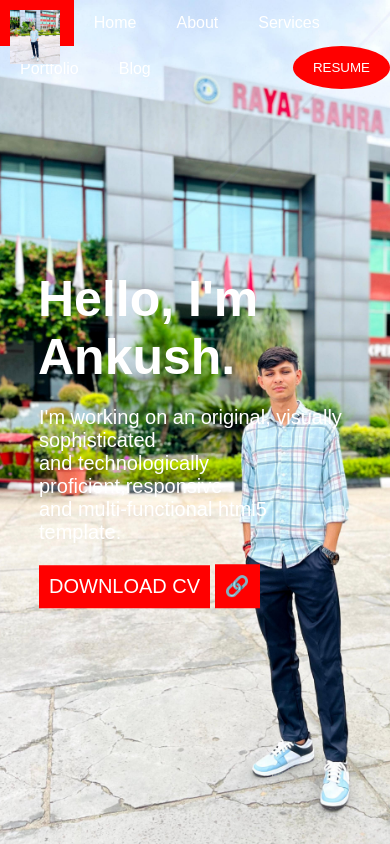
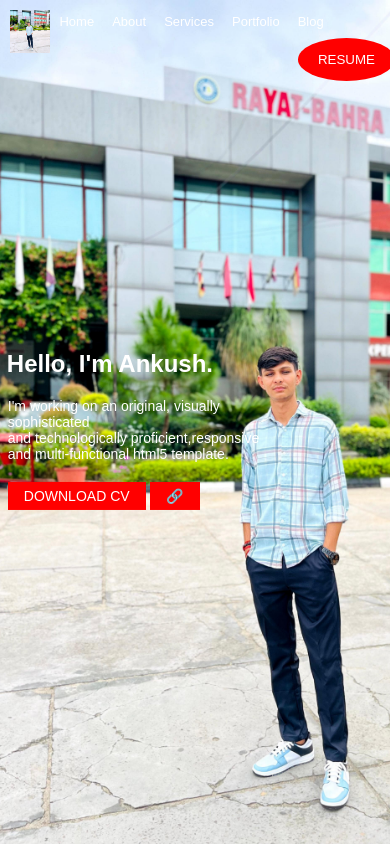
Before and after one commit to Ankushvashisth/portfolio-, a plain HTML site: page index.html in a window 390 px wide. Drawn offline with Linux system fonts and the light colour scheme.

Commit message:
Update index.html

```diff
--- a/index.html
+++ b/index.html
@@ -34,7 +34,7 @@
     padding: 14px 20px;
     text-decoration: none;
     position: relative;
-
+    font-size: 15px;
   }
   .navbar a:hover {
     background-color:red;
@@ -61,11 +61,6 @@
     text-align: left;
     color: white;
   }
-  .additional-text {
-    margin-left: 20px;
-    font-style: italic;
-    color: black;
-  }
   .main-text button {
     border: none;
     padding: 10px;
@@ -78,13 +73,10 @@
     background-color: #ddd;
     color: black;
   }
-
-
   .logo {
     position: absolute;
     top: 10px;
     left: 10px;
-
   }
   .logo img {
     width: 50px;
@@ -104,6 +96,33 @@
   }
   .navbar button:hover {
     background-color:black;
+  }
+  /* Adjustments for smaller screens */
+  @media only screen and (max-width: 600px) {
+    .main-text {
+      left: 2%;
+      width: 65%;
+    }
+    .main-text h1 {
+      font-size: 24px;
+    }
+    .main-text p {
+      font-size: 14px;
+    }
+    .navbar {
+      padding: 5px;
+    }
+    .navbar a {
+      font-size: 13px;
+      padding: 9px;
+    }
+    .main-text button {
+      font-size: 14px;
+      padding: 6px 16px;
+    }
+    .logo img {
+      width: 40px;
+    }
   }
 </style>
 </head>
@@ -136,8 +155,7 @@
 
 <script>
 document.getElementById("resumeButton").addEventListener("click", function() {
-  // Change "resume.pdf" to your actual resume file name
-  window.location.href = " ANKUSH resume.pdf";
+  window.location.href = "ANKUSH resume.pdf";
 });
 </script>
 
```
